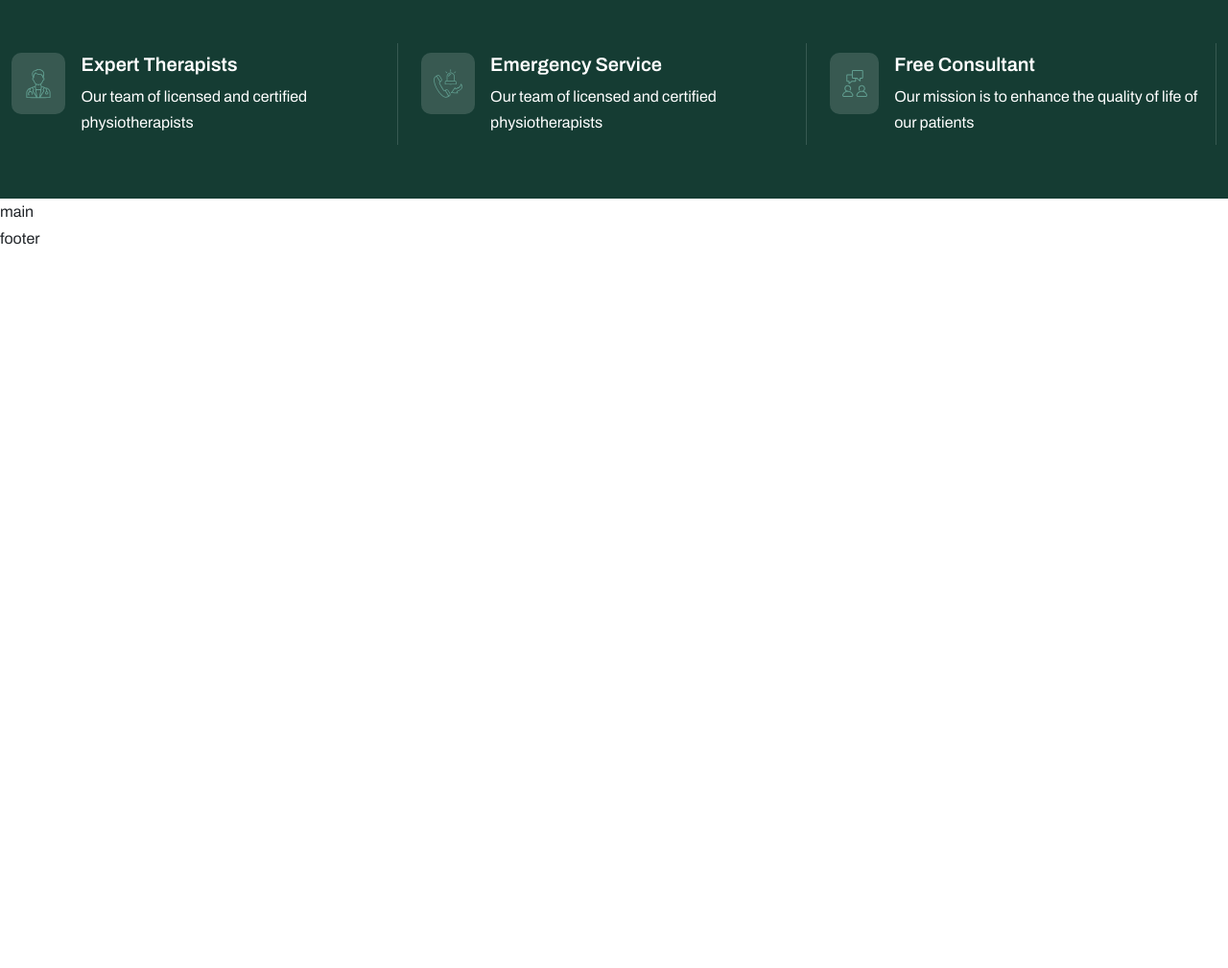
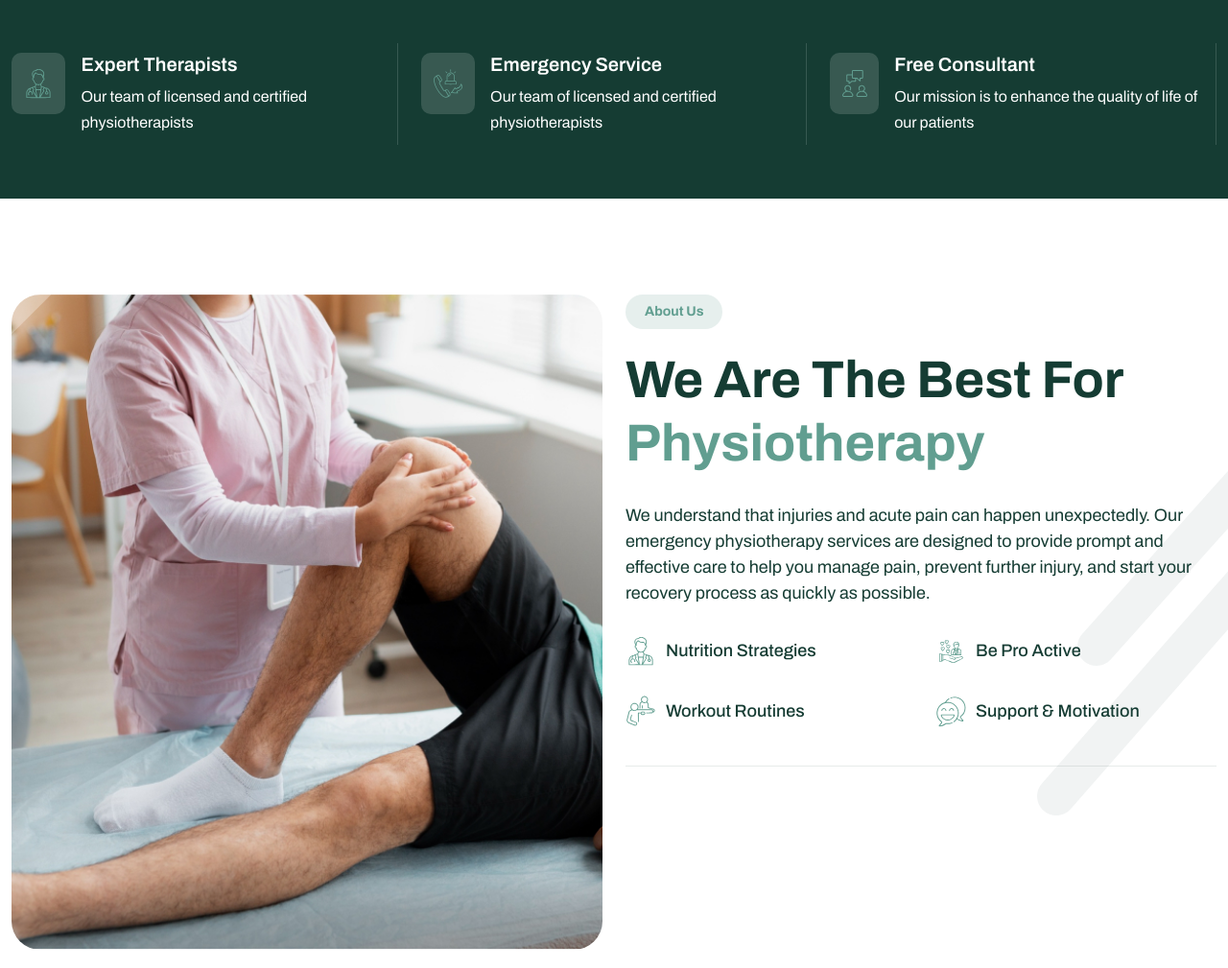
Before and after one commit to Ponkoj644/PhysioPortfolio, a plain HTML site: page index.html in a window 1280 px wide. Shown: the part 667-1676 px from the top of the page at 96% size. Before the commit the page ends 929 px from the top, so only its background shows below. Drawn offline with nearby package versions, Linux system fonts and the light colour scheme.

Commit message:
about us section working

```diff
--- a/assets/css/homeCss.css
+++ b/assets/css/homeCss.css
@@ -6,10 +6,13 @@
   --textPrimary: rgb(21, 60, 51);
   --textSecondary: rgb(97, 158, 144);
   --textWhite: #ffffff;
+
   --bg-white: #ffffff;
   --bgPrimary: rgb(21, 60, 51);
   --bgSecondary: rgb(97, 158, 144);
+  --bgTertiary: #e6efed;
   --transition300: all 0.3s ease-in-out;
+  --darkDividerColor: #153c331a;
 }
 
 body {
@@ -96,14 +99,29 @@ a {
   background-image: url(../images/icon-phone.svg);
 }
 
-.section_title h1 {
+.section_title h1,
+.section_title h2 {
   font-size: clamp(2rem, 1.5357rem + 2.3214vw, 3.625rem);
   /* line-height: 4rem; */
   font-weight: 700;
   color: var(--textPrimary);
 }
 
-.section_title h1 span {
+.section_title h3 {
+  display: inline-block;
+  font-size: 0.875rem;
+  font-weight: 700;
+  line-height: 1rem;
+  text-transform: capitalize;
+  background-color: #e6efed;
+  color: var(--textSecondary);
+  border-radius: 99px;
+  padding: 10px 20px;
+  margin-bottom: 20px;
+}
+
+.section_title h1 span,
+.section_title h2 span {
   color: var(--textSecondary);
 }
 
@@ -118,6 +136,7 @@ img,
 svg {
   width: 100%;
   object-fit: cover;
+  vertical-align: middle;
 }
 
 /* header css */
@@ -205,7 +224,7 @@ svg {
 
 .hero_bottom_content .icon_box img {
   width: 2rem;
-height: 2rem;
+  height: 2rem;
   position: relative;
   z-index: 1;
 }
@@ -223,3 +242,109 @@ height: 2rem;
 .hero_bottom_text p {
   margin: 0;
 }
+
+/* about us */
+.about_us {
+  padding: 100px 0 50px;
+  background: url(../images/about-us-bg.svg) no-repeat;
+  background-position: right -100px center;
+  background-size: auto;
+}
+.about_us_image {
+  position: relative;
+  overflow: hidden;
+}
+.about_us_image:hover .about_img::before {
+  animation: effect_shine 1s;
+}
+@keyframes effect_shine {
+  100% {
+    left: 150%;
+  }
+}
+.about_img {
+  position: relative;
+  overflow: hidden;
+}
+.about_img::before {
+  position: absolute;
+  content: "";
+  top: 0;
+  left: -100%;
+  z-index: 2;
+  display: block;
+  width: 50%;
+  height: 100%;
+  background: -webkit-linear-gradient(
+    to right,
+    rgba(255, 255, 255, 0) 0%,
+    rgba(255, 255, 255, 0.3) 100%
+  );
+  background: linear-gradient(
+    to right,
+    rgba(255, 255, 255, 0) 0%,
+    rgba(255, 255, 255, 0.3) 100%
+  );
+  transform: skew(-45deg);
+}
+
+.about_img img {
+  border-radius: 1.875rem;
+  width: 100%;
+  height: 100%;
+  object-fit: cover;
+}
+
+.img_overlay::before {
+  content: "";
+  position: absolute;
+  top: 0;
+  bottom: 0;
+  left: 0;
+  right: 0;
+  width: 100%;
+  height: 100%;
+  z-index: 1;
+  border-radius: 30px;
+}
+
+/* about us  */
+
+.about_us_text .section_title p {
+  margin: 1.875rem 0;
+}
+
+.about_us_body {
+  display: flex;
+  flex-wrap: wrap;
+  gap: 1.875rem;
+  margin-bottom: 2.5rem;
+  padding-bottom: 2.5rem;
+  border-bottom: 1px solid var(--darkDividerColor);
+}
+
+.about_list_item {
+  width: calc(50% - 15px);
+  display: flex;
+  align-items: center;
+}
+
+.about_list_item .icon_box {
+  margin-right: 0.625rem;
+}
+
+.about_list_item .icon_box img {
+  width: 2rem;
+}
+
+.about_list_content {
+  width: calc(100% - 44px);
+}
+
+.about_list_content h3 {
+  font-size: 1.125rem;
+  font-weight: 500;
+  text-transform: capitalize;
+  margin-bottom: 0;
+  color: var(--textPrimary);
+}
--- a/index.html
+++ b/index.html
@@ -151,11 +151,8 @@
         </div>
       </section>
 
-      <section
-        class="hero_bottom wow slideInLeft"
-        data-wow-duration="2s"
-        data-wow-delay="5s"
-      >
+      <!-- hero bottom -->
+      <section class="hero_bottom">
         <div class="container-fluid">
           <div class="row gap-2 gap-md-0">
             <div class="col-lg-4 col-md-6">
@@ -211,6 +208,87 @@
         </div>
       </section>
       <!-- hero end -->
+
+      <!-- about us start -->
+      <section class="about_us">
+        <div class="container-fluid">
+          <div class="row">
+            <!-- image -->
+            <div class="col-lg-6">
+              <div class="about_us_image">
+                <div class="about_img">
+                  <figure class="">
+                    <img src="./assets/images/about-img.jpg" alt="About Us" />
+                  </figure>
+                  <div class="img_overlay"></div>
+                </div>
+              </div>
+            </div>
+            <!-- text -->
+            <div class="col-lg-6">
+              <div class="about_us_text">
+                <div class="section_title">
+                  <h3>about us</h3>
+                  <h2>We Are The Best For <span>Physiotherapy</span></h2>
+                  <p>
+                    We understand that injuries and acute pain can happen
+                    unexpectedly. Our emergency physiotherapy services are
+                    designed to provide prompt and effective care to help you
+                    manage pain, prevent further injury, and start your recovery
+                    process as quickly as possible.
+                  </p>
+                </div>
+                <!-- about us body  -->
+                <div class="about_us_body">
+                  <!-- about list items 1 -->
+                  <div class="about_list_item">
+                    <div class="icon_box">
+                      <img src="./assets/images/about-us-icon-1.svg" alt="" />
+                    </div>
+                    <div class="about_list_content">
+                      <h3>nutrition strategies</h3>
+                    </div>
+                  </div>
+
+                  <!-- 2 -->
+                  <div class="about_list_item">
+                    <div class="icon_box">
+                      <img src="./assets/images/about-us-icon-2.svg" alt="" />
+                    </div>
+                    <div class="about_list_content">
+                      <h3>be pro active</h3>
+                    </div>
+                  </div>
+
+                  <!-- 3 -->
+                  <div class="about_list_item">
+                    <div class="icon_box">
+                      <img src="./assets/images/about-us-icon-3.svg" alt="" />
+                    </div>
+                    <div class="about_list_content">
+                      <h3>workout routines</h3>
+                    </div>
+                  </div>
+
+                  <!-- 4 -->
+                  <div class="about_list_item">
+                    <div class="icon_box">
+                      <img src="./assets/images/about-us-icon-4.svg" alt="" />
+                    </div>
+                    <div class="about_list_content">
+                      <h3>support & motivation</h3>
+                    </div>
+                  </div>
+                </div>
+
+                <!-- about us footer -->
+                <div class="about_us_footer"></div>
+              </div>
+            </div>
+          </div>
+        </div>
+      </section>
+      <!-- about us end -->
       <div>main</div>
     </main>
 
```
Also changed, not shown: assets/images/about-img.jpg (added), assets/images/about-us-bg.svg (added), assets/images/about-us-icon-1.svg (added), assets/images/about-us-icon-2.svg (added), assets/images/about-us-icon-3.svg (added), assets/images/about-us-icon-4.svg (added).
